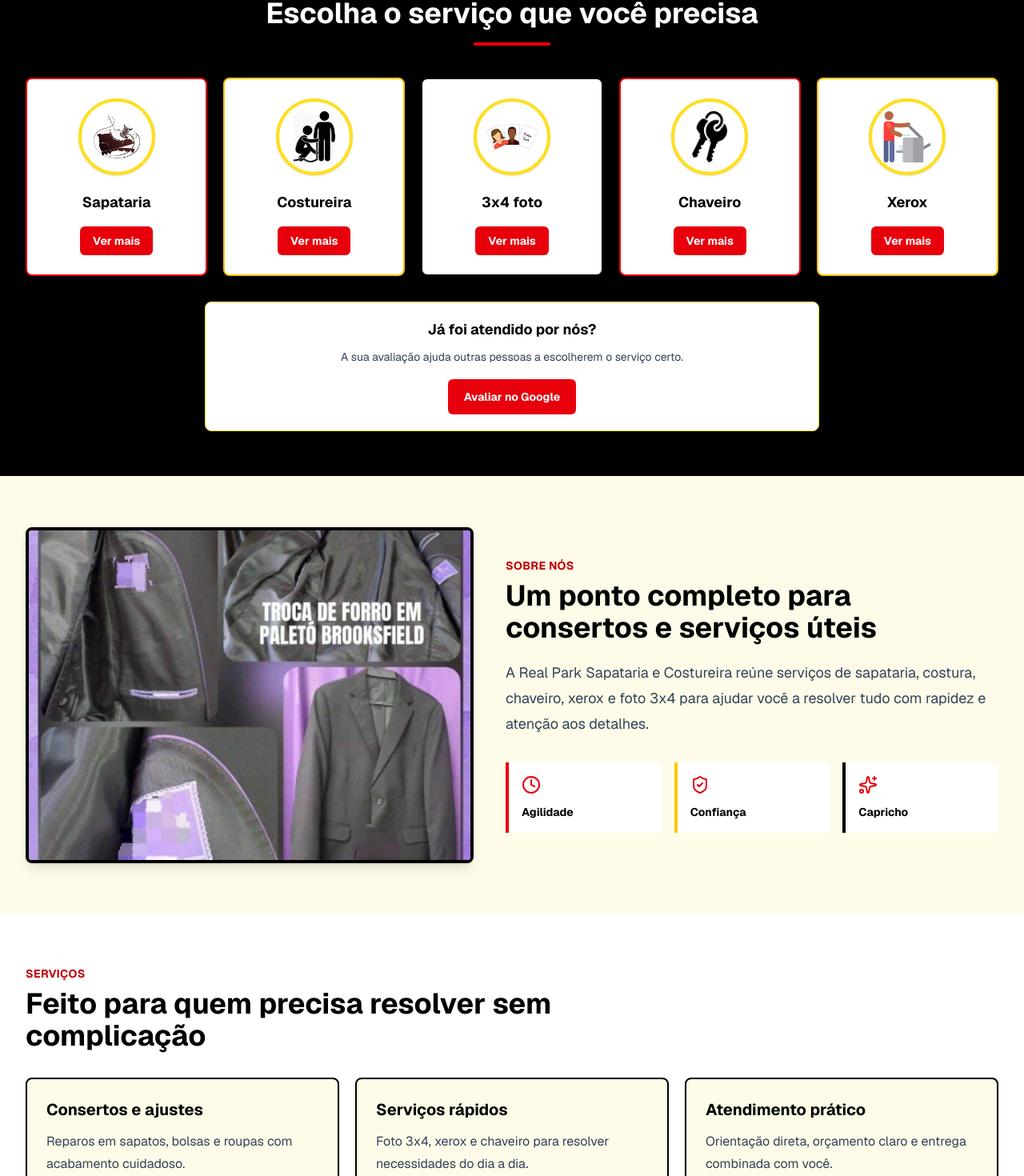
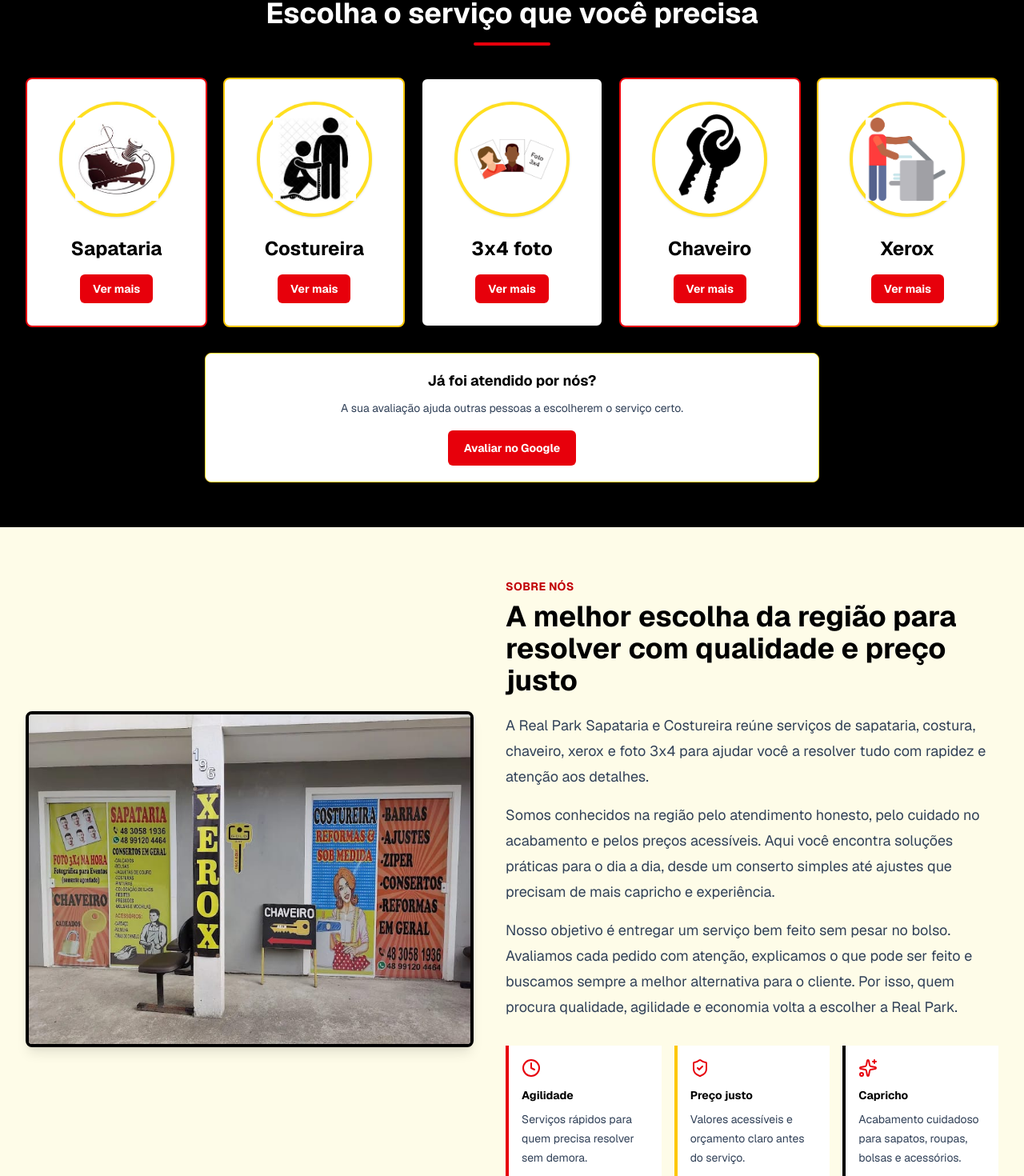
Before and after one commit to Ese-Fapo/sapaterio, a Next.js app: page / in a window 1280 px wide. Shown: the part 888-2358 px from the top of the page at 80% size. Built offline with nearby package versions, Linux system fonts and the light colour scheme.

Commit message:
time-added

```diff
--- a/app/_components/Header.jsx
+++ b/app/_components/Header.jsx
@@ -38,7 +38,7 @@ function Header() {
           />
           <div className="min-w-0 leading-tight">
             <p className="max-w-[13rem] truncate text-sm font-bold text-white sm:max-w-none sm:text-xl">
-              Real Park Sapataria e Costureira
+              Real Park Sapataria e   Costureira
             </p>
             <p className="hidden text-sm font-medium text-yellow-200 sm:block">
               Consertos, ajustes e serviços rápidos
--- a/app/_components/HomeSections.tsx
+++ b/app/_components/HomeSections.tsx
@@ -16,8 +16,8 @@ const serviceHighlights = [
     text: "Foto 3x4, xerox e chaveiro para resolver necessidades do dia a dia.",
   },
   {
-    title: "Atendimento prático",
-    text: "Orientação direta, orçamento claro e entrega combinada com você.",
+    title: "Preço justo",
+    text: "Valores acessíveis e orçamento claro antes do serviço.",
   },
 ]
 
@@ -63,8 +63,8 @@ export function AboutSection() {
       <div className="mx-auto grid max-w-7xl gap-10 lg:grid-cols-[1fr_1.1fr] lg:items-center">
         <div className="relative aspect-[4/3] overflow-hidden rounded-lg border-4 border-black bg-white shadow-lg">
           <Image
-            src="/image/suit-amendement.jpeg"
-            alt="Ajuste de roupa feito por costureira"
+            src="/image/about-us.jpeg"
+            alt="Real Park Sapataria e Costureira"
             fill
             sizes="(min-width: 1024px) 45vw, 100vw"
             className="object-cover"
@@ -75,25 +75,46 @@ export function AboutSection() {
             Sobre nós
           </p>
           <h2 className="mt-2 text-2xl font-bold text-black sm:text-4xl">
-            Um ponto completo para consertos e serviços úteis
+            A melhor escolha da região para resolver com qualidade e preço justo
           </h2>
           <p className="mt-5 text-base leading-7 text-slate-700 sm:text-lg sm:leading-8">
             A Real Park Sapataria e Costureira reúne serviços de sapataria,
             costura, chaveiro, xerox e foto 3x4 para ajudar você a resolver tudo
             com rapidez e atenção aos detalhes.
           </p>
+          <p className="mt-4 text-base leading-7 text-slate-700 sm:text-lg sm:leading-8">
+            Somos conhecidos na região pelo atendimento honesto, pelo cuidado no
+            acabamento e pelos preços acessíveis. Aqui você encontra soluções
+            práticas para o dia a dia, desde um conserto simples até ajustes
+            que precisam de mais capricho e experiência.
+          </p>
+          <p className="mt-4 text-base leading-7 text-slate-700 sm:text-lg sm:leading-8">
+            Nosso objetivo é entregar um serviço bem feito sem pesar no bolso.
+            Avaliamos cada pedido com atenção, explicamos o que pode ser feito e
+            buscamos sempre a melhor alternativa para o cliente. Por isso, quem
+            procura qualidade, agilidade e economia volta a escolher a Real Park.
+          </p>
           <div className="mt-8 grid gap-4 sm:grid-cols-3">
             <div className="border-l-4 border-red-600 bg-white p-4">
               <Clock className="size-6 text-red-600" aria-hidden="true" />
               <p className="mt-3 text-sm font-bold text-black">Agilidade</p>
+              <p className="mt-2 text-sm leading-6 text-slate-700">
+                Serviços rápidos para quem precisa resolver sem demora.
+              </p>
             </div>
             <div className="border-l-4 border-yellow-400 bg-white p-4">
               <ShieldCheck className="size-6 text-red-600" aria-hidden="true" />
-              <p className="mt-3 text-sm font-bold text-black">Confiança</p>
+              <p className="mt-3 text-sm font-bold text-black">Preço justo</p>
+              <p className="mt-2 text-sm leading-6 text-slate-700">
+                Valores acessíveis e orçamento claro antes do serviço.
+              </p>
             </div>
             <div className="border-l-4 border-black bg-white p-4">
               <Sparkles className="size-6 text-red-600" aria-hidden="true" />
               <p className="mt-3 text-sm font-bold text-black">Capricho</p>
+              <p className="mt-2 text-sm leading-6 text-slate-700">
+                Acabamento cuidadoso para sapatos, roupas, bolsas e acessórios.
+              </p>
             </div>
           </div>
         </div>
@@ -270,16 +291,24 @@ export function ContactSection() {
           <article className="rounded-lg border-2 border-black bg-white p-6 sm:col-span-2">
             <Clock className="size-7 text-red-600" aria-hidden="true" />
             <h3 className="mt-4 text-xl font-bold text-black">Horário de funcionamento</h3>
-            <div className="mt-4 grid gap-2 sm:grid-cols-2">
-              {businessHours.map((item) => (
-                <div
-                  key={item.day}
-                  className="flex flex-col gap-1 border-b border-slate-200 py-2 text-sm sm:flex-row sm:items-center sm:justify-between sm:gap-4"
-                >
-                  <span className="font-semibold text-black">{item.day}</span>
-                  <span className="text-slate-700">{item.hours}</span>
-                </div>
-              ))}
+            <div className="mt-4 overflow-hidden rounded-md border border-slate-200">
+              <table className="w-full border-collapse text-sm">
+                <tbody>
+                  {businessHours.map((item, index) => (
+                    <tr
+                      key={item.day}
+                      className={index % 2 === 0 ? "bg-yellow-50" : "bg-white"}
+                    >
+                      <th className="border-r border-slate-200 px-3 py-3 text-left font-semibold text-black sm:px-4">
+                        {item.day}
+                      </th>
+                      <td className="px-3 py-3 text-right font-medium text-slate-700 sm:px-4">
+                        {item.hours}
+                      </td>
+                    </tr>
+                  ))}
+                </tbody>
+              </table>
             </div>
           </article>
         </div>
--- /dev/null
+++ b/app/_components/vendas/page.tsx
@@ -0,0 +1,11 @@
+import React from 'react'
+
+const page = () => {
+  return (
+    <div>
+
+    </div>
+  )
+}
+
+export default page
--- a/app/_services/Catergorie.tsx
+++ b/app/_services/Catergorie.tsx
@@ -54,16 +54,16 @@ const Catergorie = () => {
           {categories.map((category) => {
             const card = (
               <>
-                <div className="flex size-24 items-center justify-center rounded-full border-4 border-yellow-300 bg-white p-3 shadow-sm transition group-hover:border-red-600">
+                <div className="flex size-32 items-center justify-center rounded-full border-4 border-yellow-300 bg-white p-4 shadow-sm transition group-hover:border-red-600 sm:size-36">
                   <Image
                     src={category.image}
                     alt={`${category.name} icon`}
-                    width={72}
-                    height={72}
-                    className="size-16 object-contain"
+                    width={112}
+                    height={112}
+                    className="size-24 object-contain sm:size-28"
                   />
                 </div>
-                <h3 className="mt-5 text-lg font-bold text-black">
+                <h3 className="mt-6 text-2xl font-bold text-black">
                   {category.name}
                 </h3>
                 <span className="mt-4 inline-flex rounded-md bg-red-600 px-4 py-2 text-sm font-bold text-white transition group-hover:bg-black">
@@ -72,7 +72,7 @@ const Catergorie = () => {
               </>
             )
 
-            const className = `group flex min-h-40 flex-col items-center justify-center rounded-lg border-2 ${category.accent} bg-white px-4 py-5 text-center shadow-md transition hover:-translate-y-1 hover:shadow-xl focus-visible:outline-none focus-visible:ring-2 focus-visible:ring-yellow-300 focus-visible:ring-offset-2 focus-visible:ring-offset-black sm:min-h-44 sm:py-6`
+            const className = `group flex min-h-56 flex-col items-center justify-center rounded-lg border-2 ${category.accent} bg-white px-4 py-6 text-center shadow-md transition hover:-translate-y-1 hover:shadow-xl focus-visible:outline-none focus-visible:ring-2 focus-visible:ring-yellow-300 focus-visible:ring-offset-2 focus-visible:ring-offset-black sm:min-h-64 sm:py-7`
 
             return (
               <Link key={category.name} href={category.href} className={className}>
```
Also changed, not shown: public/image/about-us.jpeg (added).
